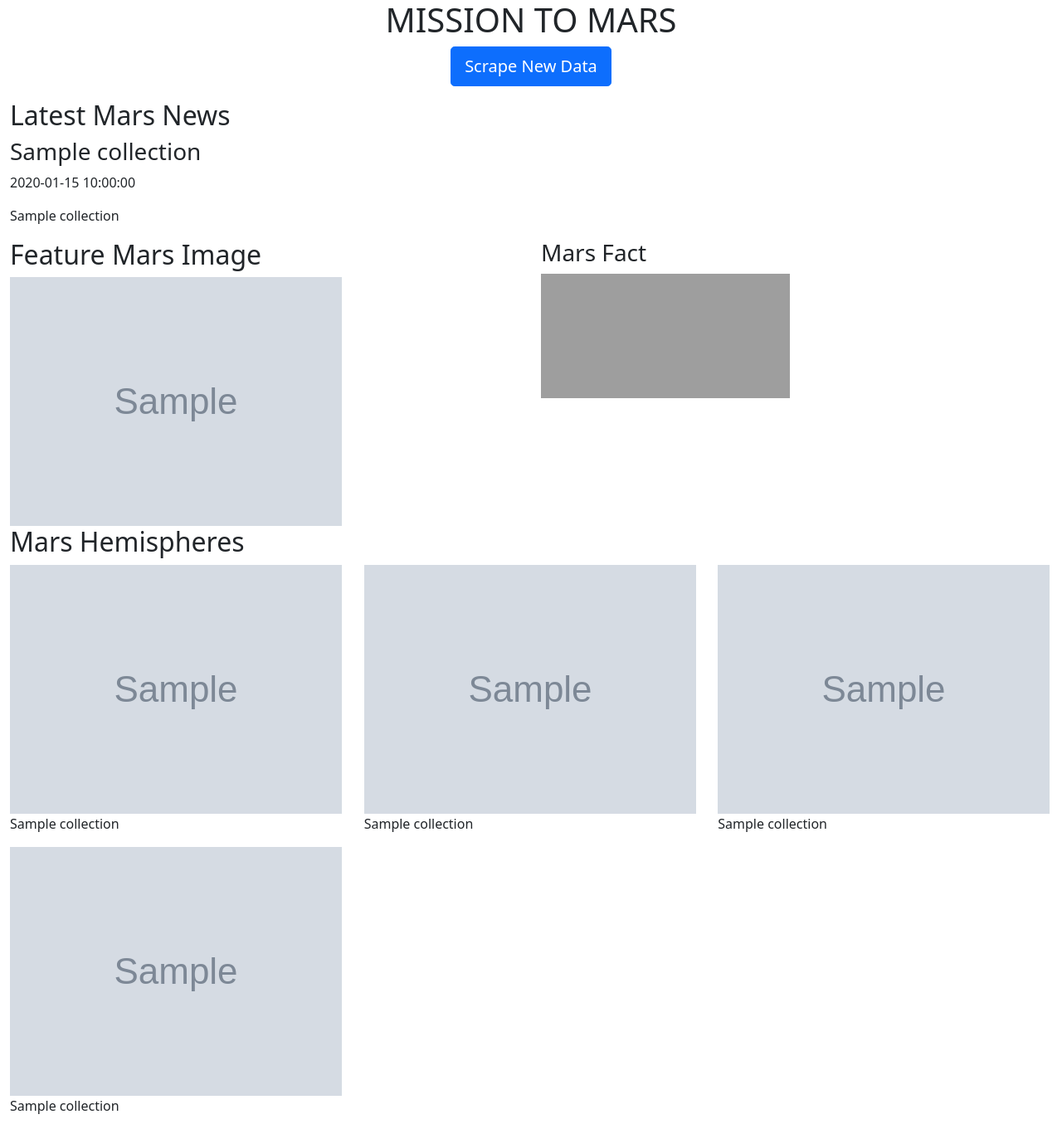
After one commit to galciluz/web-scraping-challenge, a Flask app: page / in a window 1280 px wide. The commit adds this page. Shown: the whole page at 83% size. Run offline with Flask 2, Linux system fonts and the light colour scheme; grey boxes marked "Sample" are stand-in pictures; a database or web service that is not in the repository returns one stand-in record (values such as "Sample title"); some libraries are stand-ins or nearby versions; grey boxes are pictures that could not be loaded.

Commit message:
adding scrape file and html file

```diff
--- /dev/null
+++ b/Missions_to_Mars/Templates/index.html
@@ -0,0 +1,102 @@
+<!doctype html>
+<html lang="en">
+
+<head>
+    <!-- Required meta tags -->
+    <meta charset="utf-8">
+    <meta name="viewport" content="width=device-width, initial-scale=1">
+    <!-- Bootstrap CSS -->
+    <link href="https://cdn.jsdelivr.net/npm/bootstrap@5.0.0-beta2/dist/css/bootstrap.min.css" rel="stylesheet"
+        integrity="sha384-BmbxuPwQa2lc/FVzBcNJ7UAyJxM6wuqIj61tLrc4wSX0szH/Ev+nYRRuWlolflfl" crossorigin="anonymous">
+    <!-- My style -->
+    <link rel="stylesheet" href="css\style.css">
+    <title>Mission to Mars</title>
+</head>
+
+<body>
+    <main>
+        <section>
+            <div class="container-fluid">
+                  <!-- Header -->
+                <div class="row">
+                    <div class="col-12">
+                        <div class="jumbotron text-center">
+                            <h1 class="title">MISSION TO MARS</h1>
+                            <p><a class="btn btn-primary btn-lg" href="/scrape" role="button">Scrape New Data</a></p>
+                        </div>
+                    </div>
+                </div>
+                <!-- News -->
+                <div class="row">
+                    <div class="col-12">
+                        <div class="container-summary">
+                            <h2 class="title">Latest Mars News</h2>
+                            <h3>{{ mars.news_title }}</h3>
+                            <p>{{ mars.news_date }}</p>
+                            <p>{{ mars.news_title }}</p>
+                        </div>
+                    </div>
+                    <div class="col-6">
+                        <div class="container-summary">
+                            <h2 class="title">Feature Mars Image</h2>
+                            <img src="{{ mars.featured_image_url }}" >
+                        </div>
+                    </div>
+                    <div class="col-6">
+                        <div class="container-summary">
+                            <h3 class="title">Mars Fact</h3>
+                            <iframe src="https://www.google.com"></iframe>
+                        </div>
+                    </div>
+                </div>
+
+                <!-- Hemisphere images -->
+
+                <div class="row">
+                    <h2 class="title">Mars Hemispheres</h2>
+
+                    <div class="col-4">
+                        <div class="container-summary">
+                            <img src="{{ mars.hem_img_url[0].img_url }}" >
+                            <p>{{ mars.title }}</p>
+                        </div>
+                    </div>
+                    <div class="col-4">
+                        <div class="container-summary">
+                            <img src="{{ mars.hem_img_url[1].img_url }}" >
+                            <p>{{ mars.title }}</p>
+                        </div>
+                    </div>
+                    <div class="col-4">
+                        <div class="container-summary">
+                            <img src="{{ mars.hem_img_url[2].img_url }}" >
+                            <p>{{ mars.title }}</p>
+                        </div>
+                    </div>
+                    <div class="col-4">
+                        <div class="container-summary">
+                            <img src="{{ mars.hem_img_url[3].img_url }}" >
+                            <p>{{ mars.title }}</p>
+                        </div>
+                    </div>
+                </div>
+            </div>
+        </section>
+    </main>
+
+
+    <!-- Option 1: Bootstrap Bundle with Popper -->
+    <script src="https://cdn.jsdelivr.net/npm/bootstrap@5.0.0-beta2/dist/js/bootstrap.bundle.min.js"
+        integrity="sha384-b5kHyXgcpbZJO/tY9Ul7kGkf1S0CWuKcCD38l8YkeH8z8QjE0GmW1gYU5S9FOnJ0"
+        crossorigin="anonymous"></script>
+
+    <!-- Option 2: Separate Popper and Bootstrap JS -->
+    <script src="https://cdn.jsdelivr.net/npm/@popperjs/core@2.6.0/dist/umd/popper.min.js"
+        integrity="sha384-KsvD1yqQ1/1+IA7gi3P0tyJcT3vR+NdBTt13hSJ2lnve8agRGXTTyNaBYmCR/Nwi"
+        crossorigin="anonymous"></script>
+    <script src="https://cdn.jsdelivr.net/npm/bootstrap@5.0.0-beta2/dist/js/bootstrap.min.js"
+        integrity="sha384-nsg8ua9HAw1y0W1btsyWgBklPnCUAFLuTMS2G72MMONqmOymq585AcH49TLBQObG"
+        crossorigin="anonymous"></script>
+</body>
+
+</html>
--- a/Missions_to_Mars/mars_table.html
+++ b/Missions_to_Mars/Templates/mars_table.html
@@ -12,7 +12,7 @@
   <tbody>
     <tr>
       <th>Equatorial Diameter:</th>
-      <td>6,792 km</td>
+      <td>{{ mars.diam}}</td>
     </tr>
     <tr>
       <th>Polar Diameter:</th>
--- a/Missions_to_Mars/app.py
+++ b/Missions_to_Mars/app.py
@@ -8,16 +8,15 @@ app = Flask(__name__)
 # Use PyMongo to establish Mongo connection
 mongo = PyMongo(app, uri="mongodb://localhost:27017/mars_app")
 
-
 # Route to render index.html template using data from Mongo
 @app.route("/")
 def home():
 
     # Find one record of data from the mongo database
-    destination_data = mongo.db.collection.find_one()
+    mars_data = mongo.db.collection.find_one()
 
     # Return template and data
-    return render_template("index.html", mars=destination_data)
+    return render_template("index.html", mars=mars_data)
 
 
 # Route that will trigger the scrape function
```
Also changed, not shown: Missions_to_Mars/scrape_mars.py (+86 -89 lines), 1 other file.
